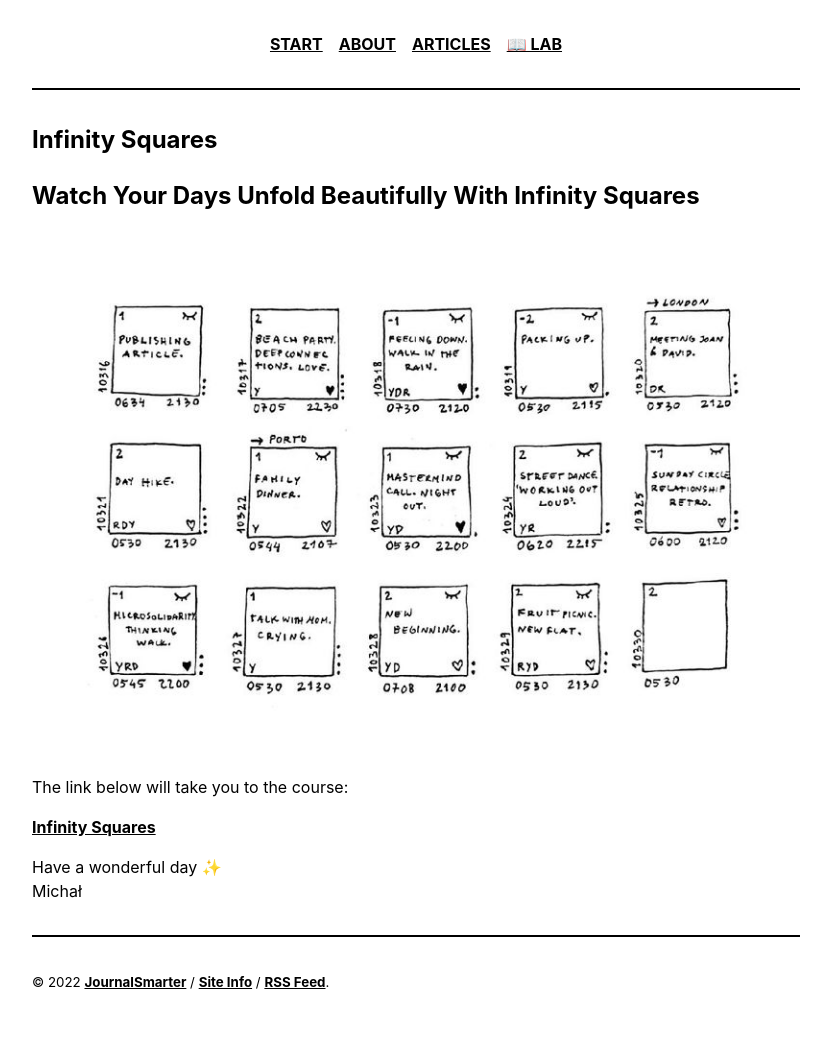
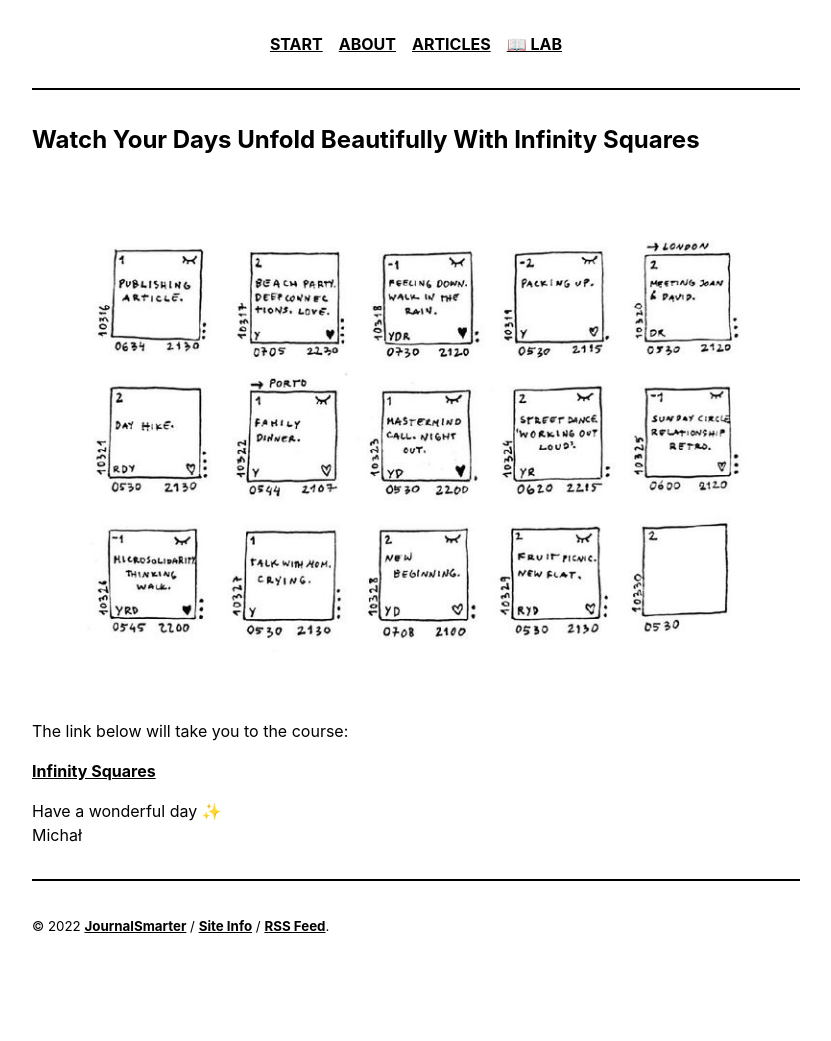
Before and after one commit to heymichal/journalsmarter, a Jekyll site: the page built from _projects/2022-01-05-infinity-squares.md, in a window 1280 px wide. Shown: the whole page, without its empty margins (224-1055 px from the left). Built offline with Jekyll 4.4.1, drawn with Linux system fonts in a browser that asks for light colours; after the commit the page ends 985 px from its top, so only the background shows below that.

Commit message:
Update 2022-01-05-infinity-squares.md

```diff
--- a/_projects/2022-01-05-infinity-squares.md
+++ b/_projects/2022-01-05-infinity-squares.md
@@ -1,12 +1,11 @@
 ---
 layout: project
-title: Infinity Squares
+title: Watch Your Days Unfold Beautifully With Infinity Squares
 description: Your Life in Squares.
 summary: email based course | €77
 category:
 image: /assets/infinity-squares.jpg
 ---
-# Watch Your Days Unfold Beautifully With Infinity Squares
 ![Infinity Squares](/assets/infinity-squares.jpg)
 
 The link below will take you to the course:
```
